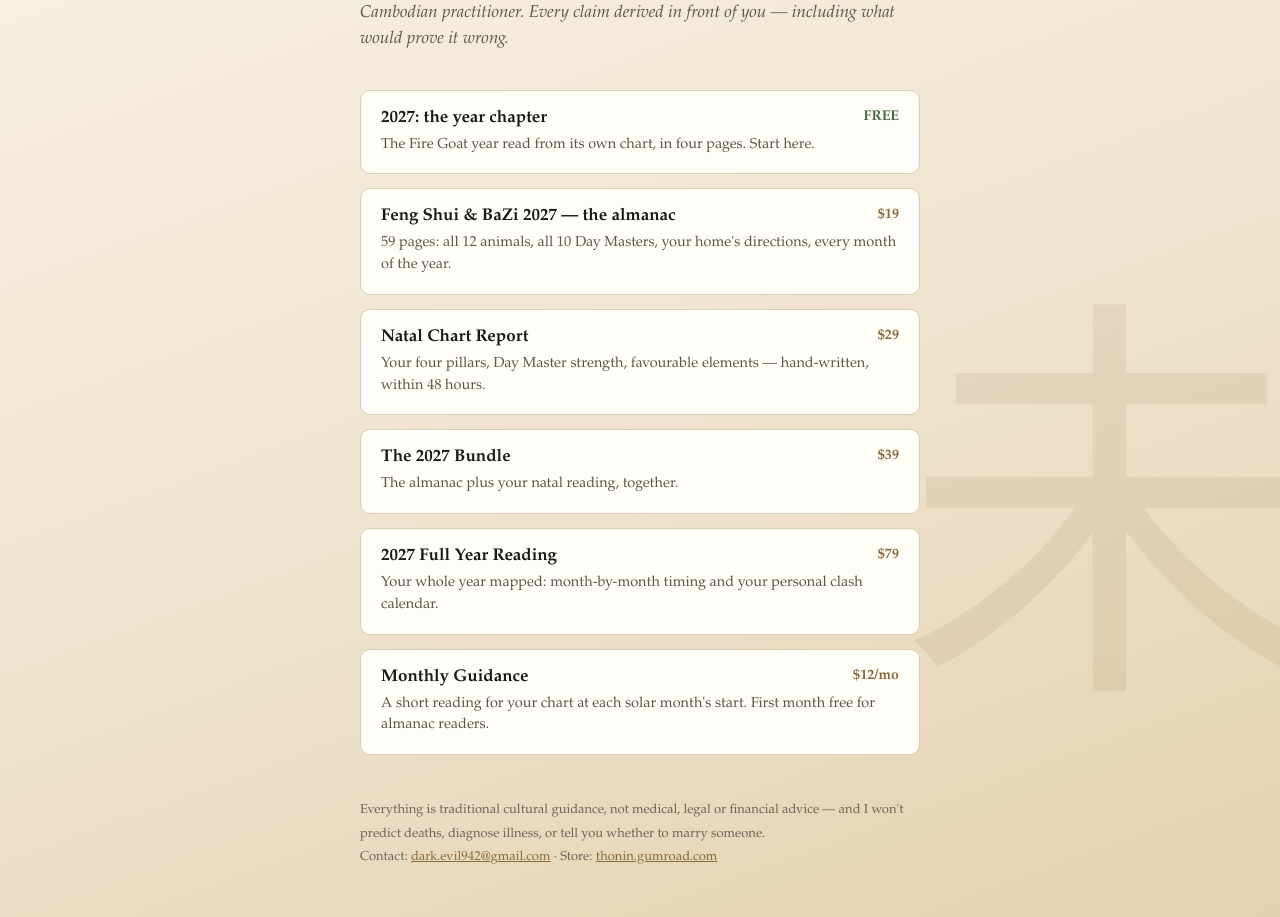
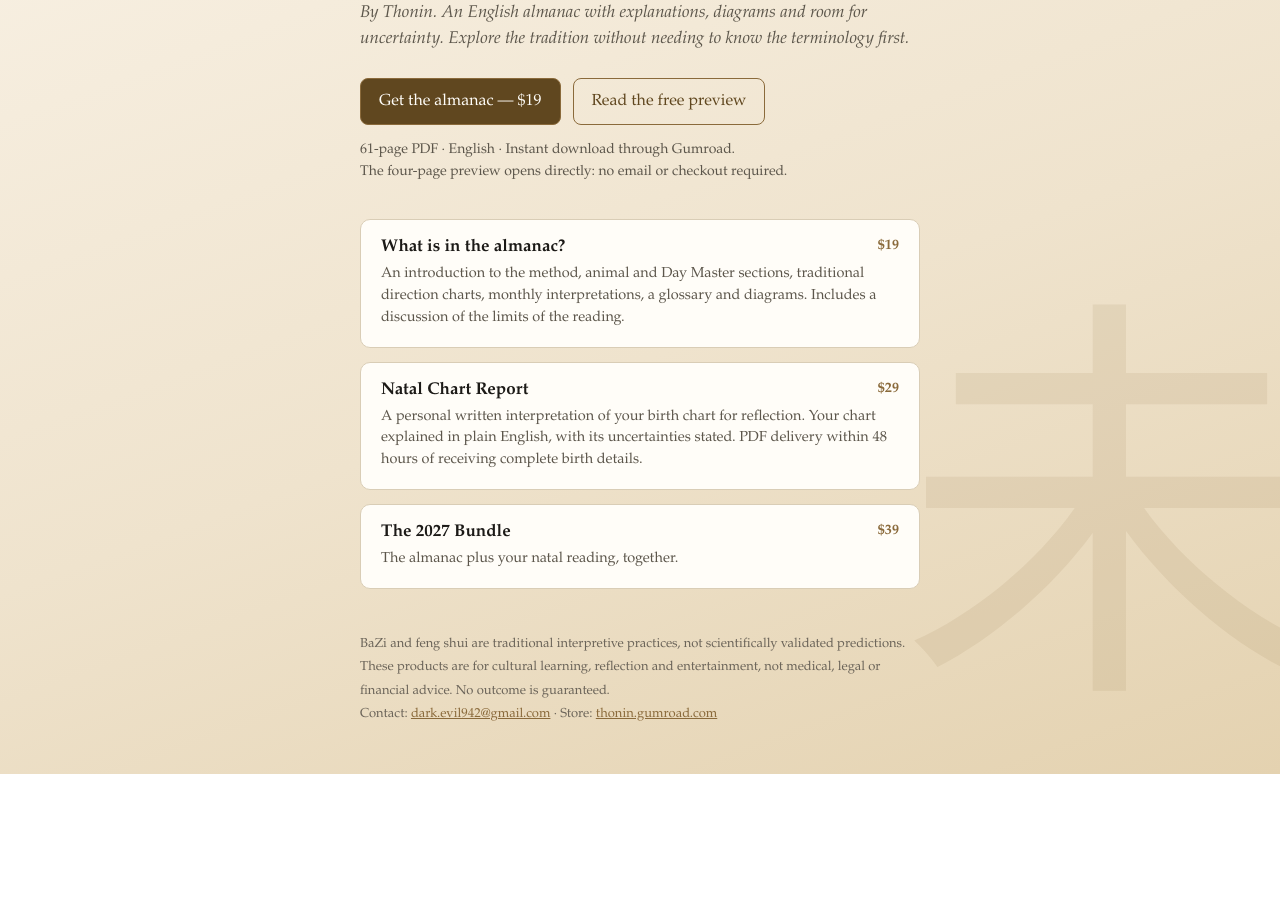
Before and after one commit to thoninbazi/thoninbazi.github.io, a plain HTML site: page index.html in a window 1280 px wide. Shown: the part 196-1113 px from the top of the page. After the commit the page ends 970 px from the top, so only its background shows below. Drawn offline with Linux system fonts and the light colour scheme.

Commit message:
Clarify ebook offer and add direct free preview

```diff
--- a/index.html
+++ b/index.html
@@ -1,7 +1,7 @@
 <!doctype html><html lang="en"><head><meta charset="utf-8">
 <meta name="viewport" content="width=device-width,initial-scale=1">
 <title>Thonin — BaZi & Feng Shui</title>
-<meta name="description" content="Cambodian BaZi & feng shui practitioner. Author of Feng Shui & BaZi 2027: The Year of the Fire Goat. Readings with the reasoning shown.">
+<meta name="description" content="Explore traditional BaZi and feng shui with Thonin's 61-page English 2027 almanac. Read a free PDF preview or purchase the complete ebook for $19.">
 <style>
 *{margin:0;padding:0;box-sizing:border-box}
 body{font-family:"Iowan Old Style","Palatino Linotype",Palatino,Georgia,serif;
@@ -15,6 +15,10 @@ h1{font-size:clamp(32px,7vw,44px);font-weight:400;margin-top:10px}
 h1 b{color:#8a6a3b}
 .sub{font-size:17px;color:#5c564b;font-style:italic;margin-top:12px;line-height:1.55}
 .cards{margin-top:36px;display:flex;flex-direction:column;gap:14px}
+.actions{display:flex;flex-wrap:wrap;gap:12px;margin-top:24px}
+.actions a{display:inline-block;padding:13px 18px;border:1px solid #8a6a3b;border-radius:8px;text-decoration:none;color:#60471f;font-size:16px}
+.actions .primary{background:#60471f;color:#fffdf8}
+.note{font-size:14px;color:#5c564b;line-height:1.6;margin-top:14px}
 a.card{display:block;text-decoration:none;color:inherit;background:#fffdf8;border:1px solid #d9cdb6;
  border-radius:10px;padding:18px 20px;transition:transform .12s, box-shadow .12s}
 a.card:hover{transform:translateY(-2px);box-shadow:0 8px 22px rgba(90,70,40,.15)}
@@ -29,30 +33,25 @@ a.card:hover{transform:translateY(-2px);box-shadow:0 8px 22px rgba(90,70,40,.15)
 <div class="glyph">未</div>
 <div class="wrap">
   <div class="kicker">Bazi · Feng Shui · <span class="cn">八字</span></div>
-  <h1>Thonin — <b>readings with the reasoning shown</b></h1>
-  <p class="sub">Cambodian practitioner. Every claim derived in front of you — including what would prove it wrong.</p>
+  <h1>A readable guide to <b>BaZi &amp; feng shui in 2027</b></h1>
+  <p class="sub">By Thonin. An English almanac with explanations, diagrams and room for uncertainty. Explore the tradition without needing to know the terminology first.</p>
+  <div class="actions">
+    <a class="primary" href="https://thonin.gumroad.com/l/fire-goat-2027?utm_source=landing&amp;utm_medium=referral&amp;utm_campaign=first_revenue">Get the almanac — $19</a>
+    <a href="free-chapter.pdf">Read the free preview</a>
+  </div>
+  <p class="note">61-page PDF · English · Instant download through Gumroad.<br>The four-page preview opens directly: no email or checkout required.</p>
   <div class="cards">
-    <a class="card free" href="https://thonin.gumroad.com/l/fire-goat-2027-free?utm_source=landing&utm_medium=referral&utm_campaign=evergreen">
-      <div class="t">2027: the year chapter <small>FREE</small></div>
-      <div class="d">The Fire Goat year read from its own chart, in four pages. Start here.</div></a>
-    <a class="card" href="https://thonin.gumroad.com/l/fire-goat-2027?utm_source=landing&utm_medium=referral&utm_campaign=evergreen">
-      <div class="t">Feng Shui &amp; BaZi 2027 — the almanac <small>$19</small></div>
-      <div class="d">59 pages: all 12 animals, all 10 Day Masters, your home's directions, every month of the year.</div></a>
+    <a class="card" href="https://thonin.gumroad.com/l/fire-goat-2027?utm_source=landing&amp;utm_medium=referral&amp;utm_campaign=first_revenue">
+      <div class="t">What is in the almanac? <small>$19</small></div>
+      <div class="d">An introduction to the method, animal and Day Master sections, traditional direction charts, monthly interpretations, a glossary and diagrams. Includes a discussion of the limits of the reading.</div></a>
     <a class="card" href="https://thonin.gumroad.com/l/bazi-natal-report?utm_source=landing&utm_medium=referral&utm_campaign=evergreen">
       <div class="t">Natal Chart Report <small>$29</small></div>
-      <div class="d">Your four pillars, Day Master strength, favourable elements — hand-written, within 48 hours.</div></a>
+      <div class="d">A personal written interpretation of your birth chart for reflection. Your chart explained in plain English, with its uncertainties stated. PDF delivery within 48 hours of receiving complete birth details.</div></a>
     <a class="card" href="https://thonin.gumroad.com/l/bazi-2027-bundle?utm_source=landing&utm_medium=referral&utm_campaign=evergreen">
       <div class="t">The 2027 Bundle <small>$39</small></div>
       <div class="d">The almanac plus your natal reading, together.</div></a>
-    <a class="card" href="https://thonin.gumroad.com/l/bazi-2027-full-year?utm_source=landing&utm_medium=referral&utm_campaign=evergreen">
-      <div class="t">2027 Full Year Reading <small>$79</small></div>
-      <div class="d">Your whole year mapped: month-by-month timing and your personal clash calendar.</div></a>
-    <a class="card" href="https://thonin.gumroad.com/l/bazi-monthly?utm_source=landing&utm_medium=referral&utm_campaign=evergreen">
-      <div class="t">Monthly Guidance <small>$12/mo</small></div>
-      <div class="d">A short reading for your chart at each solar month's start. First month free for almanac readers.</div></a>
   </div>
-  <p class="foot">Everything is traditional cultural guidance, not medical, legal or financial advice —
-  and I won't predict deaths, diagnose illness, or tell you whether to marry someone.<br>
+  <p class="foot">BaZi and feng shui are traditional interpretive practices, not scientifically validated predictions. These products are for cultural learning, reflection and entertainment, not medical, legal or financial advice. No outcome is guaranteed.<br>
   Contact: <a href="mailto:dark.evil942@gmail.com">dark.evil942@gmail.com</a> · Store: <a href="https://thonin.gumroad.com?utm_source=landing&utm_medium=referral&utm_campaign=evergreen">thonin.gumroad.com</a></p>
 </div>
 </body></html>
```
Also changed, not shown: 1 other file.
